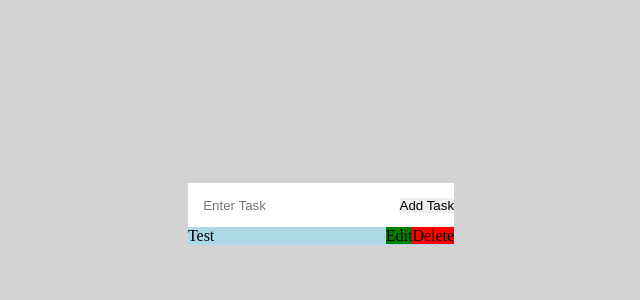
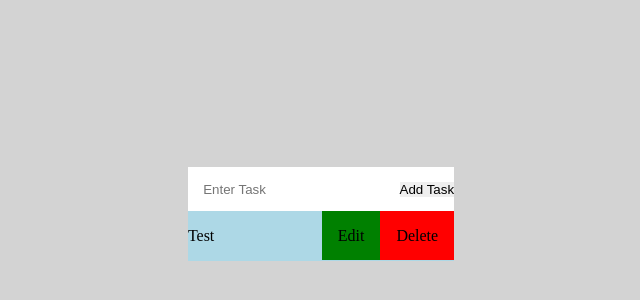
Before and after one commit to renrutoet/simple_todo, a plain HTML site: page index.html in a window 1280 px wide. Shown: the part 186-486 px from the top of the page, without its empty margins (319-959 px from the left). Drawn offline with Linux system fonts and the light colour scheme.

Commit message:
still tweaking

```diff
--- a/index.html
+++ b/index.html
@@ -16,7 +16,7 @@
             <input type="text" placeholder="Enter Task" id="input">
             <button id="addBtn">Add Task</button>
             <ul id="todoList" class="list">
-                <li class="test">
+                <li class="grid">
                     <div class=" left">
                         Test
                     </div>
--- a/scripts/main.js
+++ b/scripts/main.js
@@ -6,8 +6,6 @@ const inputBtn = document.querySelector("#addBtn");
 const list = document.querySelector("#todoList");
 
 inputBtn.addEventListener("click",function(){
-
-    console.log("test1");
 
     //create divs for grid
     var leftDiv = document.createElement("div");
@@ -18,7 +16,7 @@ inputBtn.addEventListener("click",function(){
 
     //task input box
     var task = document.createElement("li");
-    task.classList.add("test")
+    task.classList.add("grid")
     var inputValue = input.value;
     leftDiv.innerHTML = inputValue;
 
@@ -69,7 +67,7 @@ inputBtn.addEventListener("click",function(){
             //recreate old list item
             let oldTask = document.createElement("li");
             //oldTask.innerHTML = oldTaskText;
-            oldTask.classList.add("test");
+            oldTask.classList.add("grid");
             oldTask.appendChild(leftDiv);
             oldTask.appendChild(rightDiv);
 
@@ -98,7 +96,7 @@ inputBtn.addEventListener("click",function(){
             let newTask = document.createElement("li");
             leftDiv.innerHTML = newTaskInput.value;
             inputValue = newTaskInput.value;
-            newTask.classList.add("test");
+            newTask.classList.add("grid");
 
             //add back into the DOM
             rightDiv.appendChild(editBtn);
@@ -118,7 +116,7 @@ inputBtn.addEventListener("click",function(){
 
     //------------------ End of Edit mode
 
-    console.log("test2");
+    console.log("grid2");
 
     //DOM interaction
     rightDiv.appendChild(editBtn);
@@ -128,7 +126,4 @@ inputBtn.addEventListener("click",function(){
     list.appendChild(task);
 
 });
-
-
-
 };
--- a/styles/main.css
+++ b/styles/main.css
@@ -1,5 +1,10 @@
+* {
+    box-sizing: border-box;
+}
+
 html {
     height: 100%;
+    box-sizing: border-box;
 }
 body {
     height: 100%;
@@ -41,13 +46,14 @@ body {
 }
 
 .delete {
-    padding: 0;
+    padding: 1em;
     background-color: red;
 }
 
 .edit {
-    padding: 0;
+    padding: 1em;
     background-color: green;
+    height: 100%;
 }
 
 #input {
@@ -63,8 +69,10 @@ body {
 
 /* List layout */
 
-.test {
+.grid {
     display: grid;
+    padding-top: 1em;
+    padding-bottom: 1em;
 }
 
 .inline-test {
@@ -76,6 +84,8 @@ body {
 }
 
 .right {
+    box-sizing: content-box;
+    align-items: stretch;
     justify-self: end;
     grid-column: 2;
 }
```
